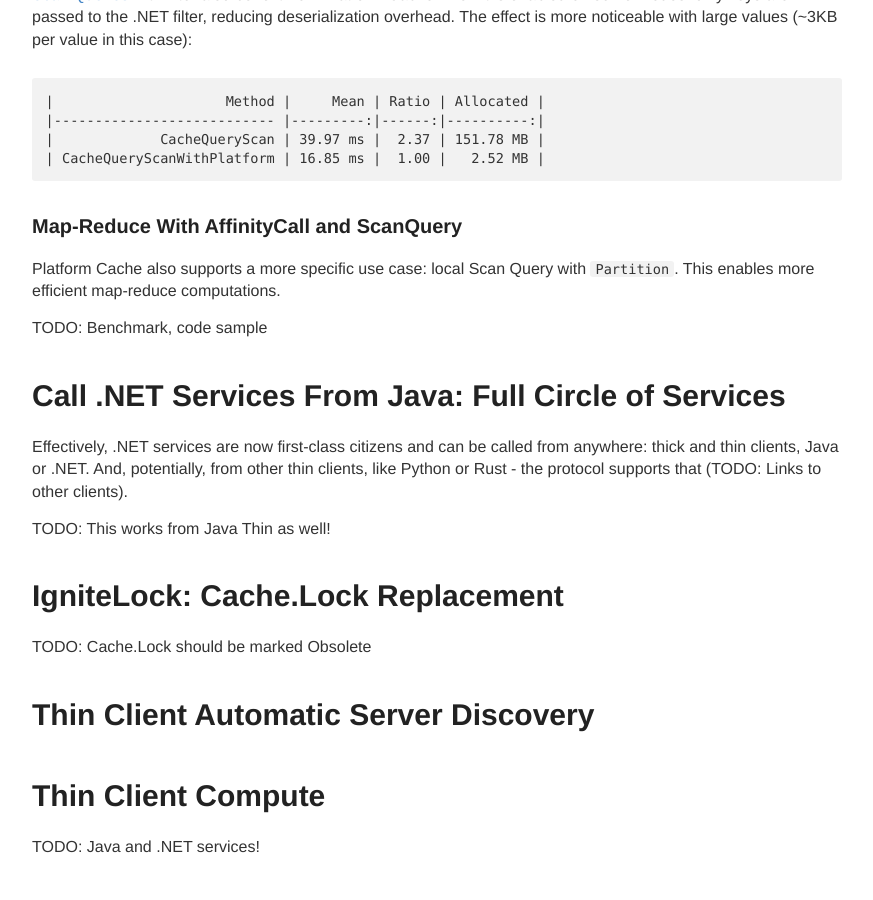
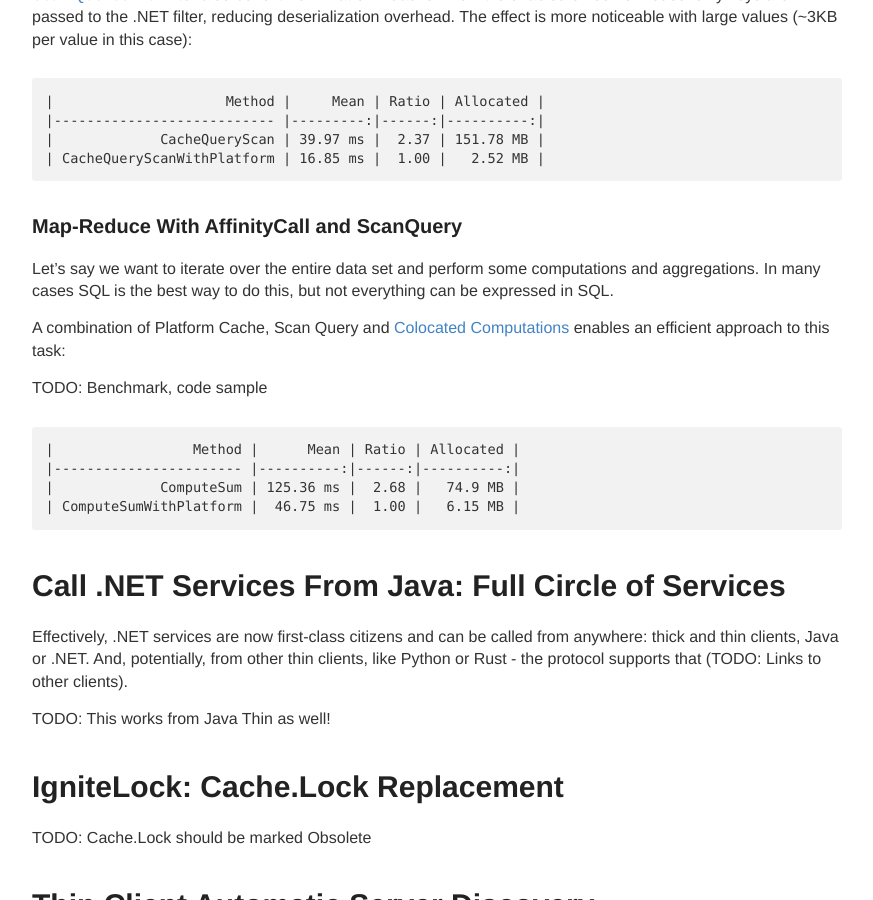
Before and after one commit to ptupitsyn/ptupitsyn.github.io, a Jekyll site: the page built from _posts/2020-10-26-Whats-New-In-Ignite-Net-2.9.md, in a window 1280 px wide and 900 px high, scrolled down 902 px. Shown: the whole window, without its empty margins (203-1076 px from the left). Built offline with Jekyll 4.4.1, drawn with Linux system fonts in a browser that asks for light colours; comment, search, counter and statistics services are not loaded.

Commit message:
wip platform cache map-reduce

````diff
--- a/_posts/2020-10-26-Whats-New-In-Ignite-Net-2.9.md
+++ b/_posts/2020-10-26-Whats-New-In-Ignite-Net-2.9.md
@@ -45,9 +45,20 @@ only keys are passed to the .NET filter, reducing deserialization overhead. The
 
 ### Map-Reduce With AffinityCall and ScanQuery
 
-Platform Cache also supports a more specific use case: local Scan Query with `Partition`. This enables more efficient map-reduce computations.
+Let's say we want to iterate over the entire data set and perform some computations and aggregations.
+In many cases SQL is the best way to do this, but not everything can be expressed in SQL.
+
+A combination of Platform Cache, Scan Query and [Colocated Computations](https://ignite.apache.org/docs/latest/distributed-computing/collocated-computations) enables
+an efficient approach to this task:
+
 
 TODO: Benchmark, code sample
+```
+|                 Method |      Mean | Ratio | Allocated |
+|----------------------- |----------:|------:|----------:|
+|             ComputeSum | 125.36 ms |  2.68 |   74.9 MB |
+| ComputeSumWithPlatform |  46.75 ms |  1.00 |   6.15 MB |
+```
 
 
 # Call .NET Services From Java: Full Circle of Services
````
